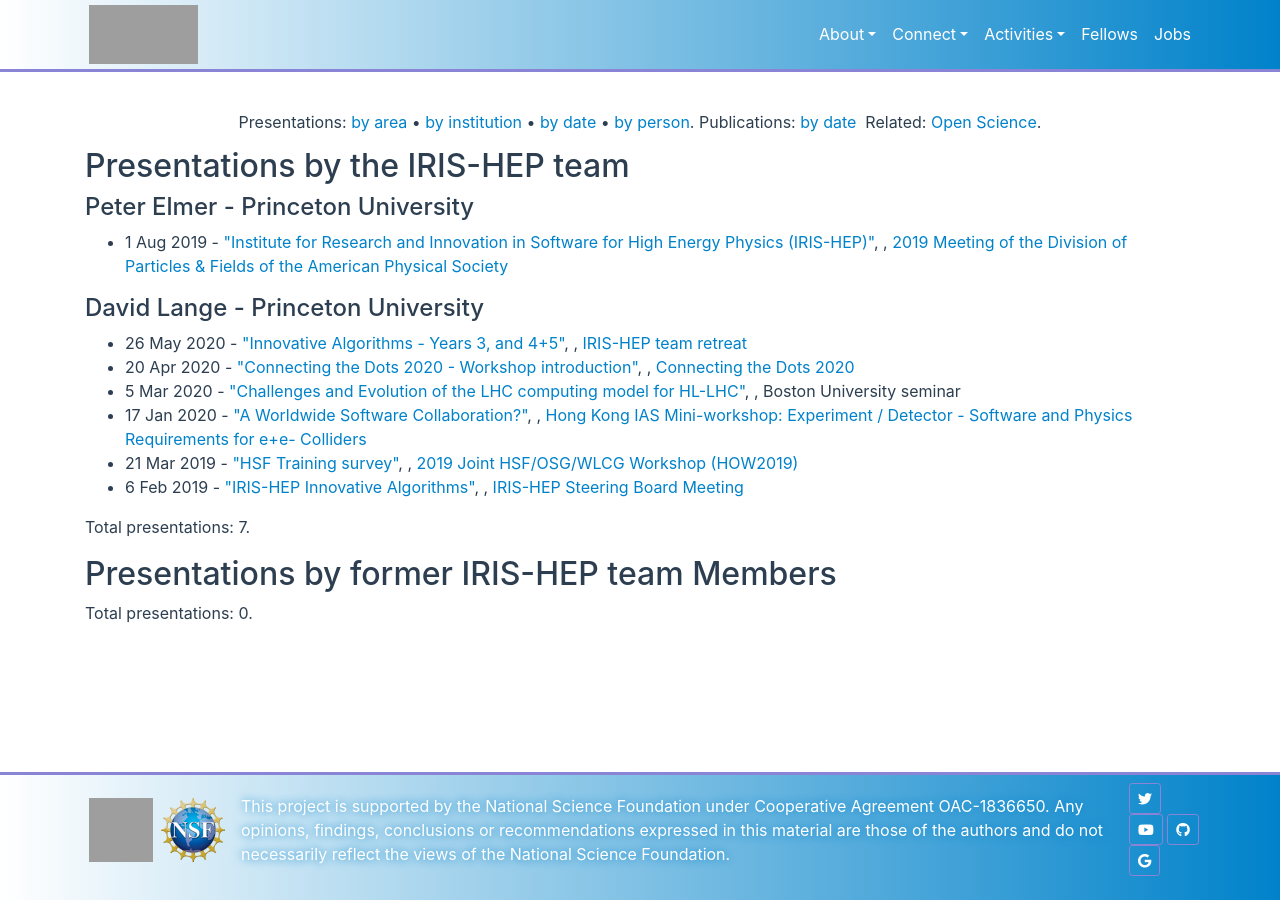
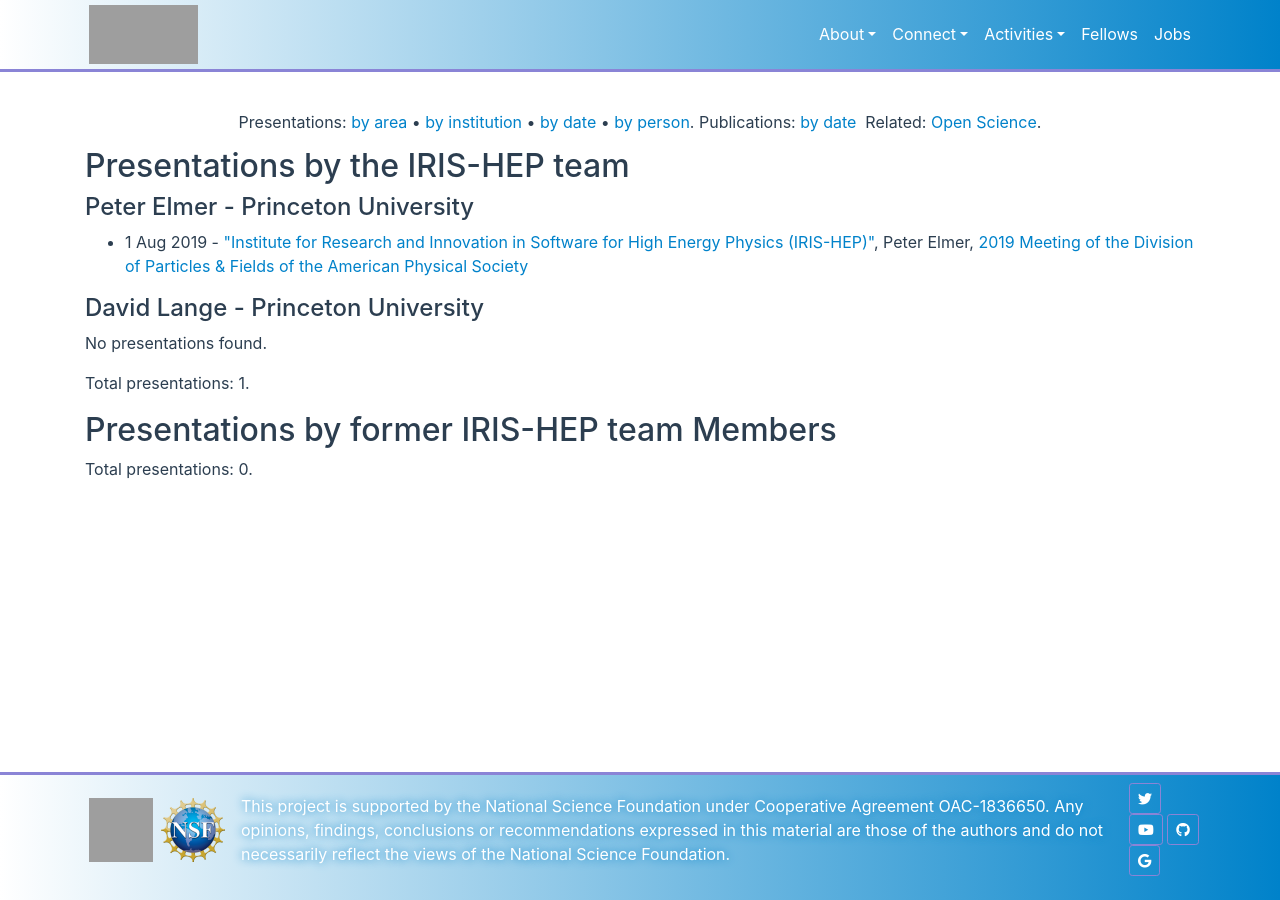
Before and after one commit to research-software-collaborations/research-software-collaborations.github.io, a Jekyll site: the page built from pages/presentations/byperson.md, in a window 1280 px wide, cut to the strip 0-900 px from the top of the page. Built offline with Jekyll 4.4.1, drawn with Linux system fonts in a browser that asks for light colours; cached includes are drawn as plain includes; grey boxes are pictures that could not be loaded.

Commit message:
update for this website

```diff
--- a/_data/people/davidlange6.yml
+++ b/_data/people/davidlange6.yml
@@ -1,8 +1,7 @@
 active: true
 e-mail: David.Lange@cern.ch
 focus-area:
-  - ia
-  - ssc
+  - core
 institution: Princeton University
 name: David Lange
 photo: "/assets/images/team/David-Lange.png"
@@ -10,47 +9,3 @@ shortname: davidlange6
 title: Innovative Algorithms Area <nobr>co-Lead</nobr>
 website: https://dlange.web.cern.ch
 presentations:
-  - title: IRIS-HEP Innovative Algorithms
-    date: 2019-02-06
-    url: https://indico.cern.ch/event/790759/contributions/3284633/subcontributions/271529/attachments/1791453/2919650/Innovative_Algorithms_3.pdf
-    meeting: IRIS-HEP Steering Board Meeting
-    meetingurl: https://indico.cern.ch/event/790759/
-    focus-area: ia
-    project:
-  - title: HSF Training survey
-    date: 2019-03-21
-    url: https://indico.cern.ch/event/759388/contributions/3315848/attachments/1816082/2968198/training_how2019.pdf
-    meeting: 2019 Joint HSF/OSG/WLCG Workshop (HOW2019)
-    meetingurl: https://indico.cern.ch/event/759388
-    focus-area: ssc
-  - title: A Worldwide Software Collaboration?
-    date: 2020-01-17
-    url: http://ias.ust.hk/program/shared_doc/2020/202001hep/workshop/exp/20200117_1038_pm_David_LANGE.pdf
-    meeting:
-      "Hong Kong IAS Mini-workshop: Experiment / Detector - Software and Physics
-      Requirements for e+e- Colliders"
-    meetingurl: http://iasprogram.ust.hk/hep/2020/activities.php
-    focus-area: ia
-    project:
-  - title: Challenges and Evolution of the LHC computing model for HL-LHC
-    date: 2020-03-05
-    meeting: Boston University seminar
-    url: https://drive.google.com/file/d/18MWhoYdzOYZ35rddDhcALezWSwBqgC1L/view?usp=sharing
-    focus-area: ia
-    project:
-  - title: Connecting the Dots 2020 - Workshop introduction
-    date: 2020-04-20
-    meeting: Connecting the Dots 2020
-    url: https://indico.cern.ch/event/831165/contributions/3758939/
-    meetingurl: https://indico.cern.ch/event/831165/
-    focus-area: ia
-    project:
-    labels:
-      - conference
-  - title: Innovative Algorithms - Years 3, and 4+5
-    meeting: IRIS-HEP team retreat
-    url: https://indico.cern.ch/event/896167/contributions/3870074/attachments/2044699/3426314/IA_retreat_day1_6.pdf
-    meetingurl: https://indico.cern.ch/event/896167/
-    focus-area: ia
-    date: 2020-05-26
-    project:
```
